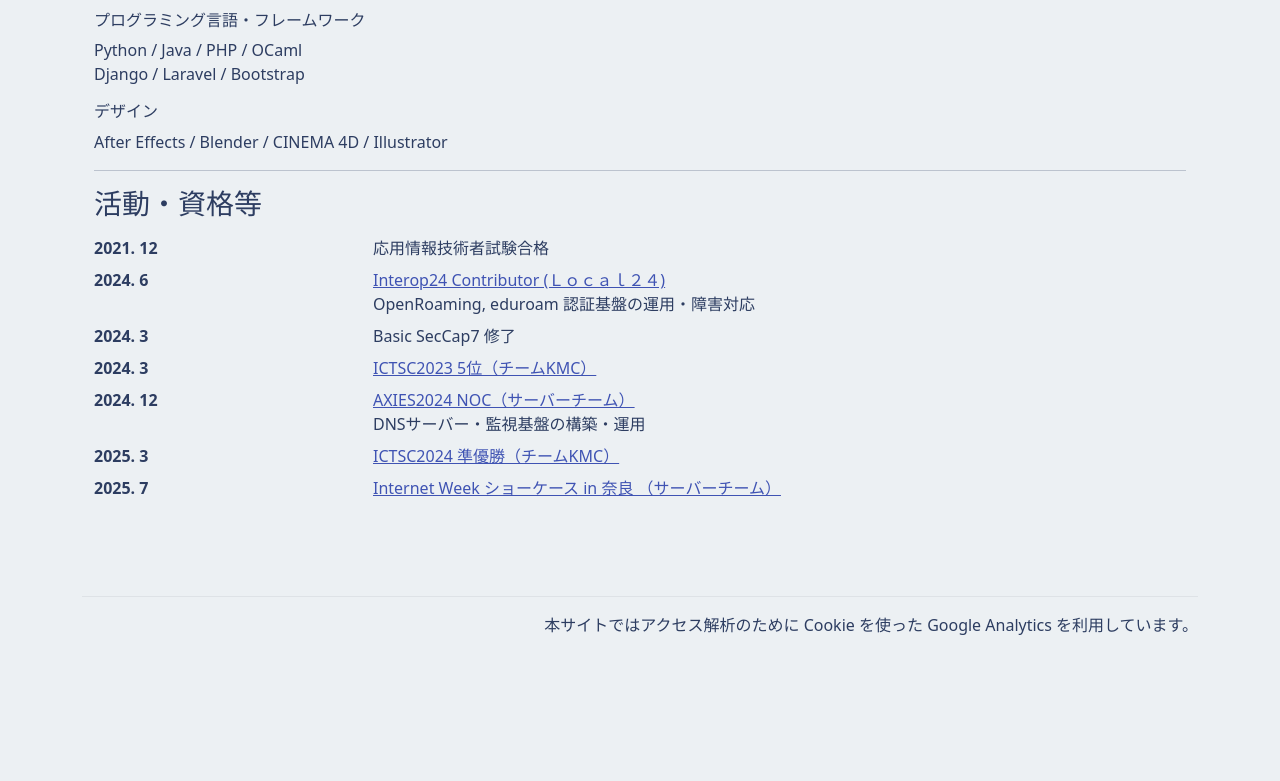
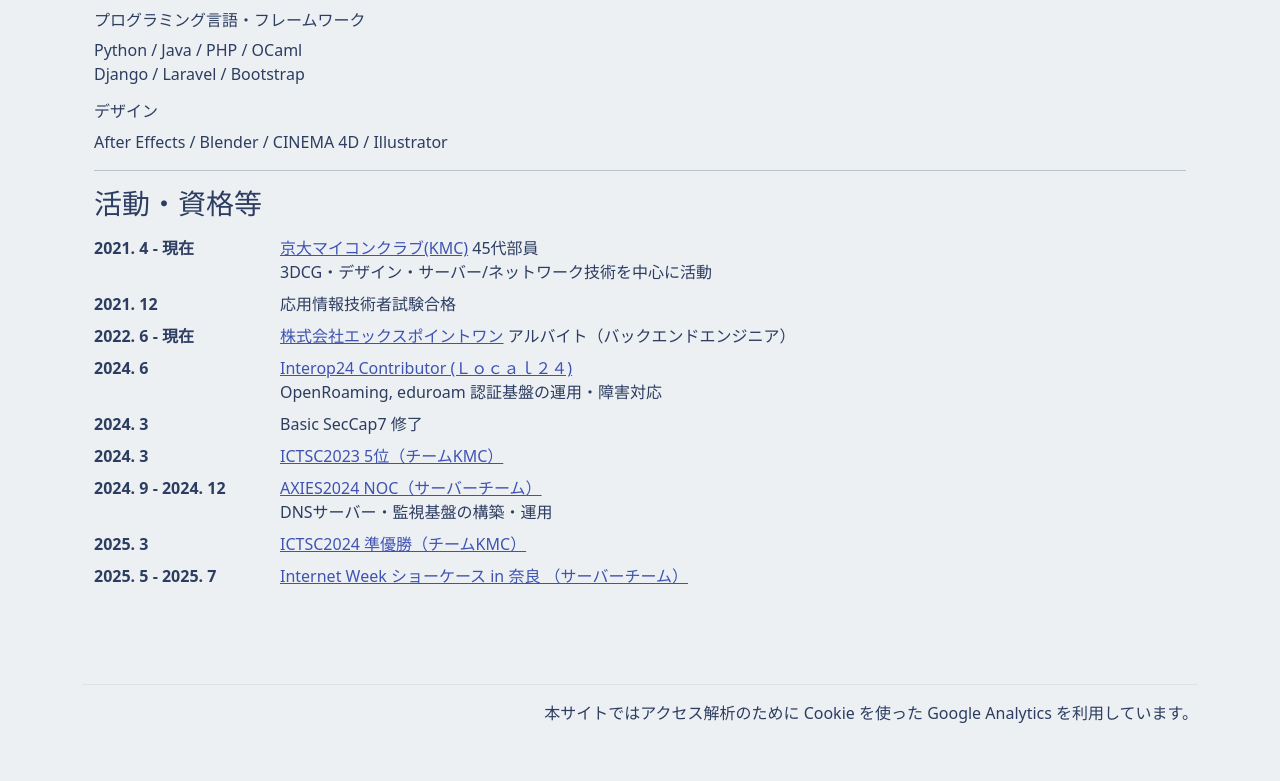
Before and after one commit to crashRT/Portfolio, a Django app: page /info/about/ in a window 1280 px wide. Shown: the part 1595-2376 px from the top of the page. Before the commit the page ends 2230 px from the top, so only its background shows below. Run offline with Django 4.2, Linux system fonts and the light colour scheme.

Commit message:
aboutにバイト等追加

```diff
--- a/templates/info/about.html
+++ b/templates/info/about.html
@@ -138,35 +138,44 @@
                 <hr />
                 <h3 class="my-3">活動・資格等</h3>
                 <dl class="row">
-                    <dt class="col-sm-3">2021. 12</dt>
+                    <dt class="col-sm-2">2021. 4 - 現在</dt>
+                    <dd class="col-sm-9">
+                        <a href="https://www.kmc.gr.jp/">京大マイコンクラブ(KMC)</a> 45代部員<br />
+                        3DCG・デザイン・サーバー/ネットワーク技術を中心に活動
+                    </dd>
+                    <dt class="col-sm-2">2021. 12</dt>
                     <dd class="col-sm-9">
                         応用情報技術者試験合格
                     </dd>
-                    <dt class="col-sm-3">2024. 6</dt>
+                    <dt class="col-sm-2">2022. 6 - 現在</dt>
+                    <dd class="col-sm-9">
+                        <a href="https://x-point-1.net/">株式会社エックスポイントワン</a> アルバイト（バックエンドエンジニア）
+                    </dd>
+                    <dt class="col-sm-2">2024. 6</dt>
                     <dd class="col-sm-9">
                         <a
                             href="https://wlan-auth.local24.co.jp/info/interop-tokyo-2024%e3%81%ab%e3%81%8a%e3%81%91%e3%82%8b%e7%84%a1%e7%b7%9alan%e7%92%b0%e5%a2%83%e5%90%91%e4%b8%8a%e3%81%ae%e5%85%88%e9%80%b2%e7%9a%84%e3%81%aa%e5%8f%96%e3%82%8a%e7%b5%84%e3%81%bf/">Interop24
                             Contributor (Ｌｏｃａｌ２４)</a><br />
                         OpenRoaming, eduroam 認証基盤の運用・障害対応
                     </dd>
-                    <dt class="col-sm-3">2024. 3</dt>
+                    <dt class="col-sm-2">2024. 3</dt>
                     <dd class="col-sm-9">
                         Basic SecCap7 修了
                     </dd>
-                    <dt class="col-sm-3">2024. 3</dt>
+                    <dt class="col-sm-2">2024. 3</dt>
                     <dd class="col-sm-9">
                         <a href="https://icttoracon.net/archives/9793">ICTSC2023 5位（チームKMC）</a>
                     </dd>
-                    <dt class="col-sm-3">2024. 12</dt>
+                    <dt class="col-sm-2">2024. 9 - 2024. 12</dt>
                     <dd class="col-sm-9">
                         <a href="https://knowledge.sakura.ad.jp/41828/">AXIES2024 NOC（サーバーチーム）</a><br />
                         DNSサーバー・監視基盤の構築・運用
                     </dd>
-                    <dt class="col-sm-3">2025. 3</dt>
+                    <dt class="col-sm-2">2025. 3</dt>
                     <dd class="col-sm-9">
                         <a href="https://icttoracon.net/archives/10110">ICTSC2024 準優勝（チームKMC）</a>
                     </dd>
-                    <dt class="col-sm-3">2025. 7</dt>
+                    <dt class="col-sm-2">2025. 5 - 2025. 7</dt>
                     <dd class="col-sm-9">
                         <a href="https://internetweek.jp/sc-nara/archives/operation">Internet Week ショーケース in 奈良
                             （サーバーチーム）</a>
```
